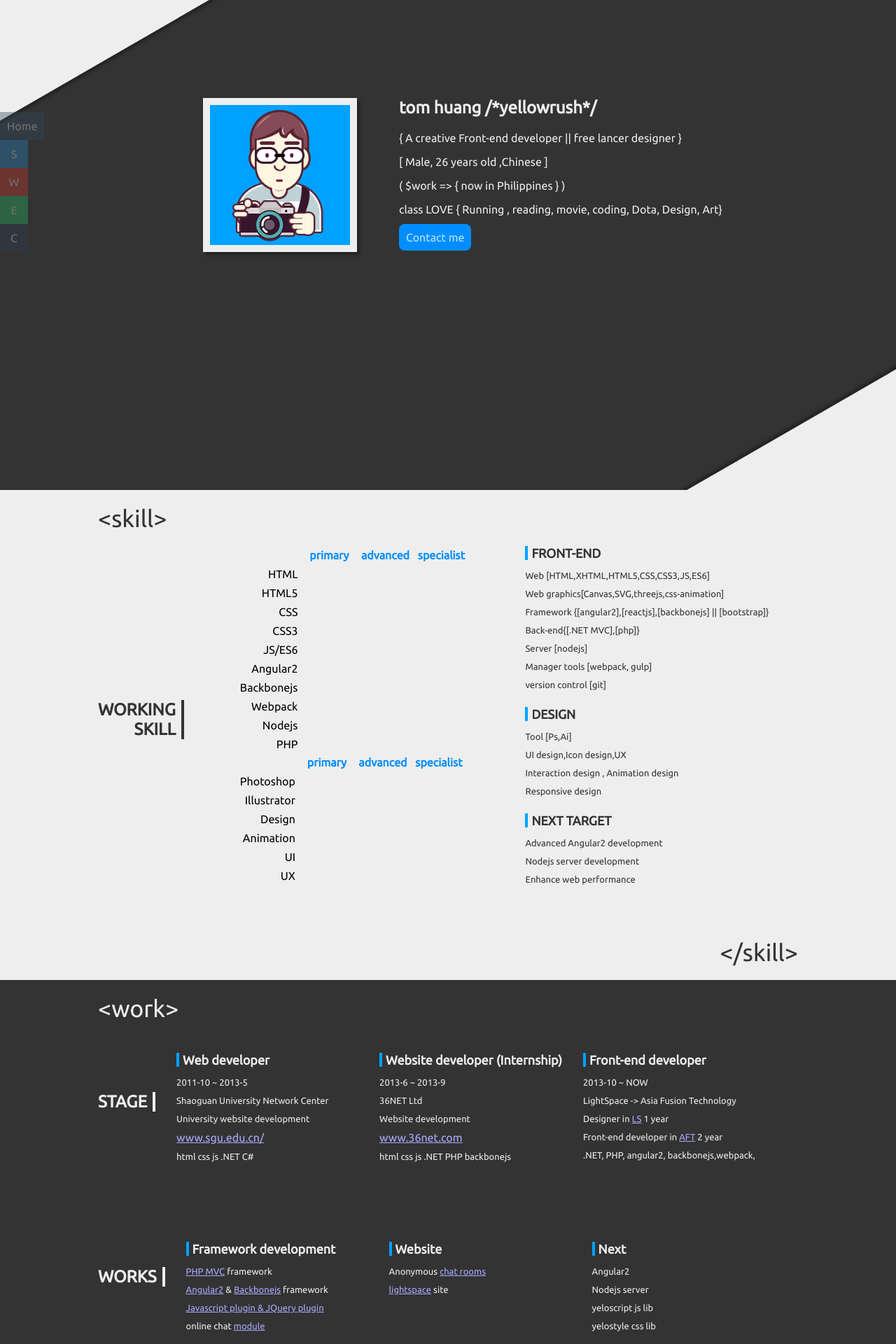
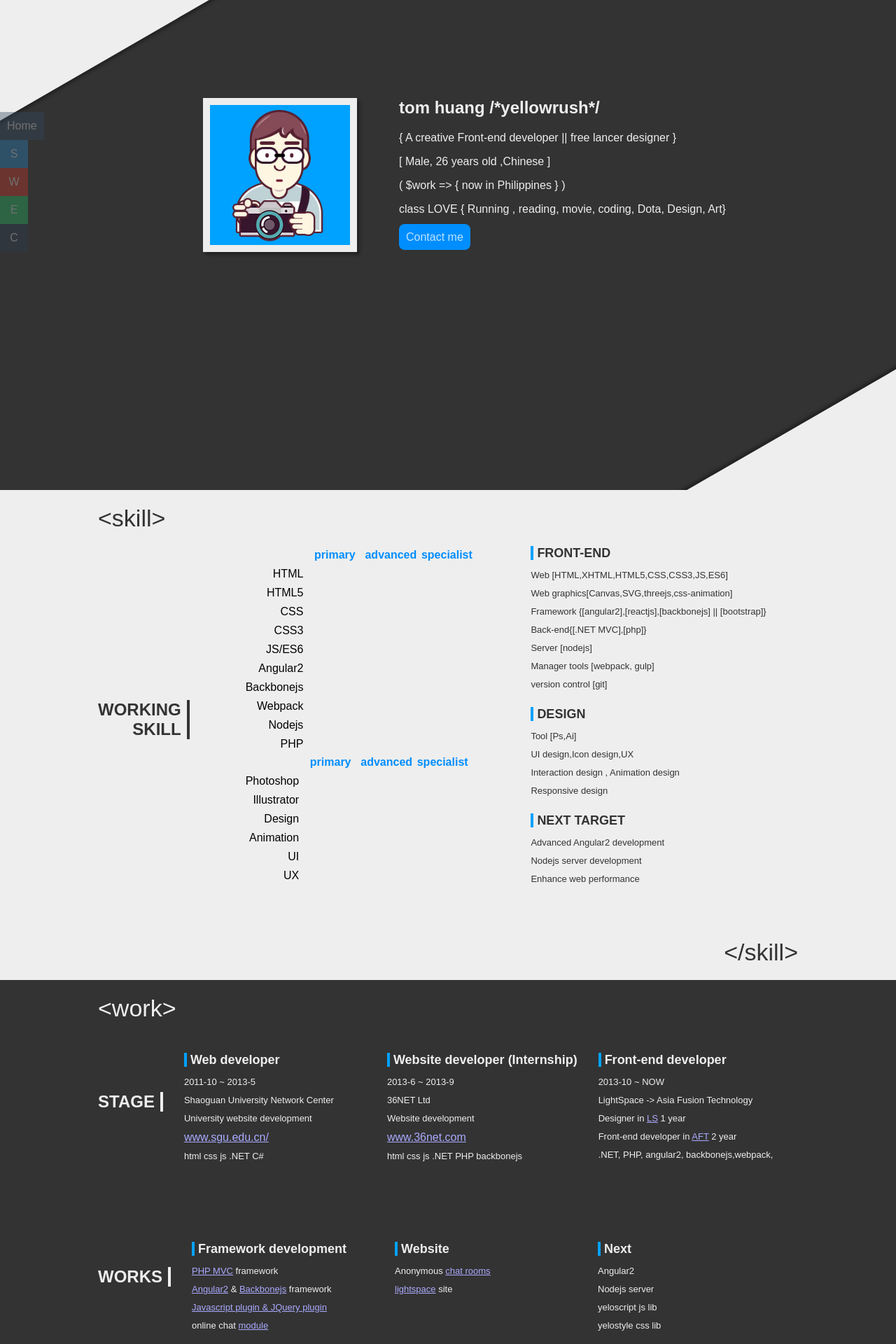
Before and after one commit to mpg-chong-huang/yellowrush, a Jekyll site: the page index.html, which Jekyll copies as it is, in a window 1280 px wide. Shown: the top 1920 px of the page at 70% size. Built offline with Jekyll 4.4.1, drawn with Linux system fonts in a browser that asks for light colours.

Commit message:
Add files via upload

```diff
--- a/index.html
+++ b/index.html
@@ -3,7 +3,6 @@
 <head>
 	<meta charset="UTF-8">
 	<title>About yelo</title>
-	<link href="http://fonts.googleapis.com/css?family=Ubuntu" rel="stylesheet" type="text/css">
 	<link rel="stylesheet" href="style/style.css">
 </head>
 <body class="open">
```
